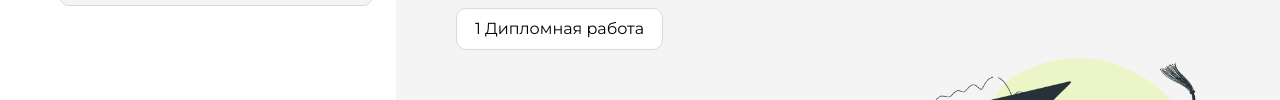
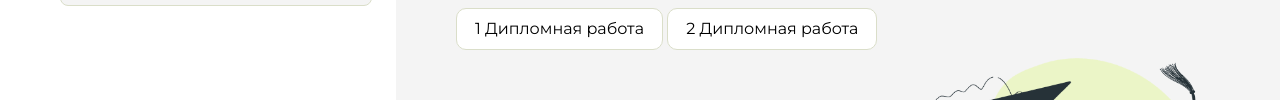
Before and after one commit to BaraxolkaPro/homework, a plain HTML site: page index.html in a window 1280 px wide. Both pictures are taken after a click on the button "Дипломный проект". Shown: the part 230-330 px from the top of the page. Drawn offline with Linux system fonts and the light colour scheme.

Commit message:
Update index.html

```diff
--- a/index.html
+++ b/index.html
@@ -189,6 +189,9 @@
                 <div class="content__list-diplom">
                     <a href="dyson-project/index.html">1 Дипломная работа</a>
                 </div>
+                <div class="content__list-diplom">
+                    <a href="dyson-project-js/index.html">2 Дипломная работа</a>
+                </div>
                 <div class="content__decor">
                     <div class="content__decor-text">Давай проверим, чему ты научился!</div>
                     <div class="content__decor-img">
```
